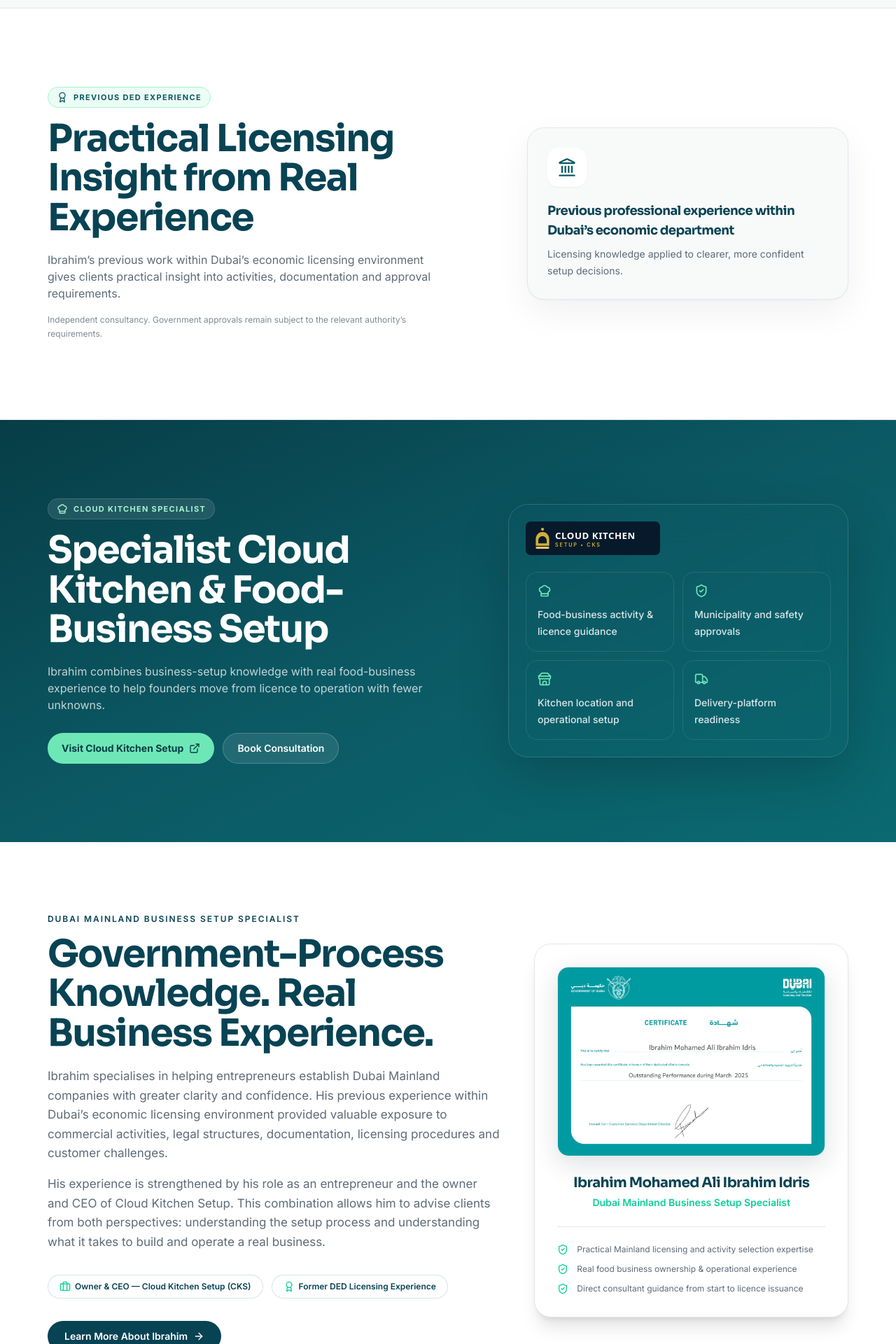
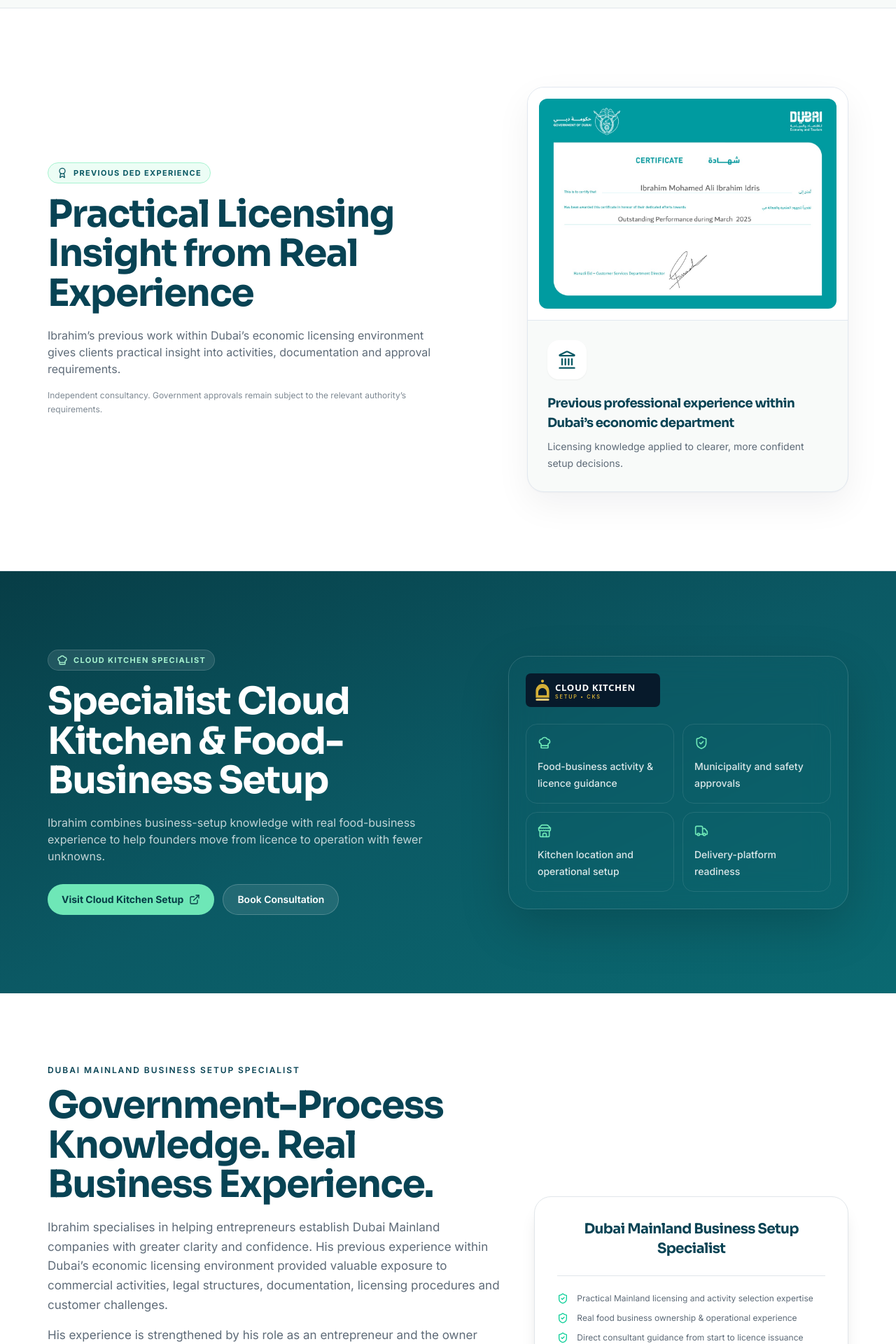
Before and after one commit to fasciola/ibrahim, a React (Vite) app: page / in a window 1280 px wide. Shown: the part 2640-4560 px from the top of the page at 70% size. Built offline with nearby package versions, Linux system fonts and the light colour scheme; no server answers.

Commit message:
Update authority and DED certificate sections

```diff
--- a/src/components/home/AboutIbrahim.jsx
+++ b/src/components/home/AboutIbrahim.jsx
@@ -25,7 +25,7 @@ export default function AboutIbrahim() {
             <div className="mt-8 flex flex-wrap gap-3">
               <span className="inline-flex items-center gap-1.5 rounded-full border border-navy/15 bg-card px-4 py-2 text-xs font-semibold text-navy">
                 <Briefcase className="h-4 w-4 text-gold" />
-                {a?.profileTag1 || "Owner & CEO — Cloud Kitchen Setup"}
+                {a?.profileTag1 || "Owner & CEO — Business Lab Business setup"}
               </span>
               <span className="inline-flex items-center gap-1.5 rounded-full border border-navy/15 bg-card px-4 py-2 text-xs font-semibold text-navy">
                 <Award className="h-4 w-4 text-gold" />
@@ -48,21 +48,9 @@ export default function AboutIbrahim() {
             <div className="rounded-3xl border border-border bg-card p-8 shadow-xl text-center relative overflow-hidden">
               <div className="absolute top-0 right-0 h-32 w-32 bg-gold/10 rounded-full blur-2xl -z-10" />
 
-              <div className="mx-auto max-w-md overflow-hidden rounded-2xl border border-border bg-white shadow-[0_10px_36px_rgba(7,26,43,0.14)]">
-                <img
-                  src="/images/ibrahim%20certif.jpeg"
-                  alt="Certificate awarded to Ibrahim Mohamed Ali Ibrahim Idris"
-                  className="block h-auto w-full object-contain"
-                  loading="lazy"
-                />
-              </div>
-
-              <h3 className="mt-6 text-xl font-bold text-navy font-heading">
-                {a?.profileName || "Ibrahim Mohamed Ali Ibrahim Idris"}
+              <h3 className="text-xl font-bold text-navy font-heading">
+                {a?.profileRole || "Dubai Mainland Business Setup Specialist"}
               </h3>
-              <p className="mt-1 text-sm font-semibold text-gold">
-                {a?.profileRole || "Dubai Mainland Business Setup Specialist"}
-              </p>
 
               <div className="mt-6 border-t border-border pt-6 space-y-3 text-left rtl:text-right">
                 <div className="flex items-center gap-3 text-xs text-muted-ink">
--- a/src/components/home/FormerDEDExperience.jsx
+++ b/src/components/home/FormerDEDExperience.jsx
@@ -27,8 +27,17 @@ export default function FormerDEDExperience() {
         <motion.div
           whileHover={{ y: -4 }}
           transition={spring}
-          className="rounded-[24px] border border-slate-200 bg-[#F8FAF9] p-7 shadow-[0_1px_2px_rgba(15,23,42,0.03),0_18px_50px_rgba(15,23,42,0.06)]"
+          className="overflow-hidden rounded-[24px] border border-slate-200 bg-[#F8FAF9] shadow-[0_1px_2px_rgba(15,23,42,0.03),0_18px_50px_rgba(15,23,42,0.06)]"
         >
+          <div className="border-b border-slate-200 bg-white p-3 sm:p-4">
+            <img
+              src="/images/ibrahim%20certif.jpeg"
+              alt="Dubai Economy and Tourism certificate for outstanding performance"
+              className="block h-auto w-full rounded-xl object-contain"
+              loading="lazy"
+            />
+          </div>
+          <div className="p-7">
             <div className="flex h-14 w-14 items-center justify-center rounded-2xl bg-white text-[#0B5964] shadow-sm">
               <Landmark className="h-7 w-7" />
             </div>
@@ -38,6 +47,7 @@ export default function FormerDEDExperience() {
             <p className="mt-2 text-sm leading-6 text-muted-ink">
               Licensing knowledge applied to clearer, more confident setup decisions.
             </p>
+          </div>
         </motion.div>
       </div>
     </section>
```
Also changed, not shown: src/lib/i18n/ar.js, src/lib/i18n/en.js, src/lib/i18n/fr.js. Lines whose indentation alone changed are shown as unchanged.
